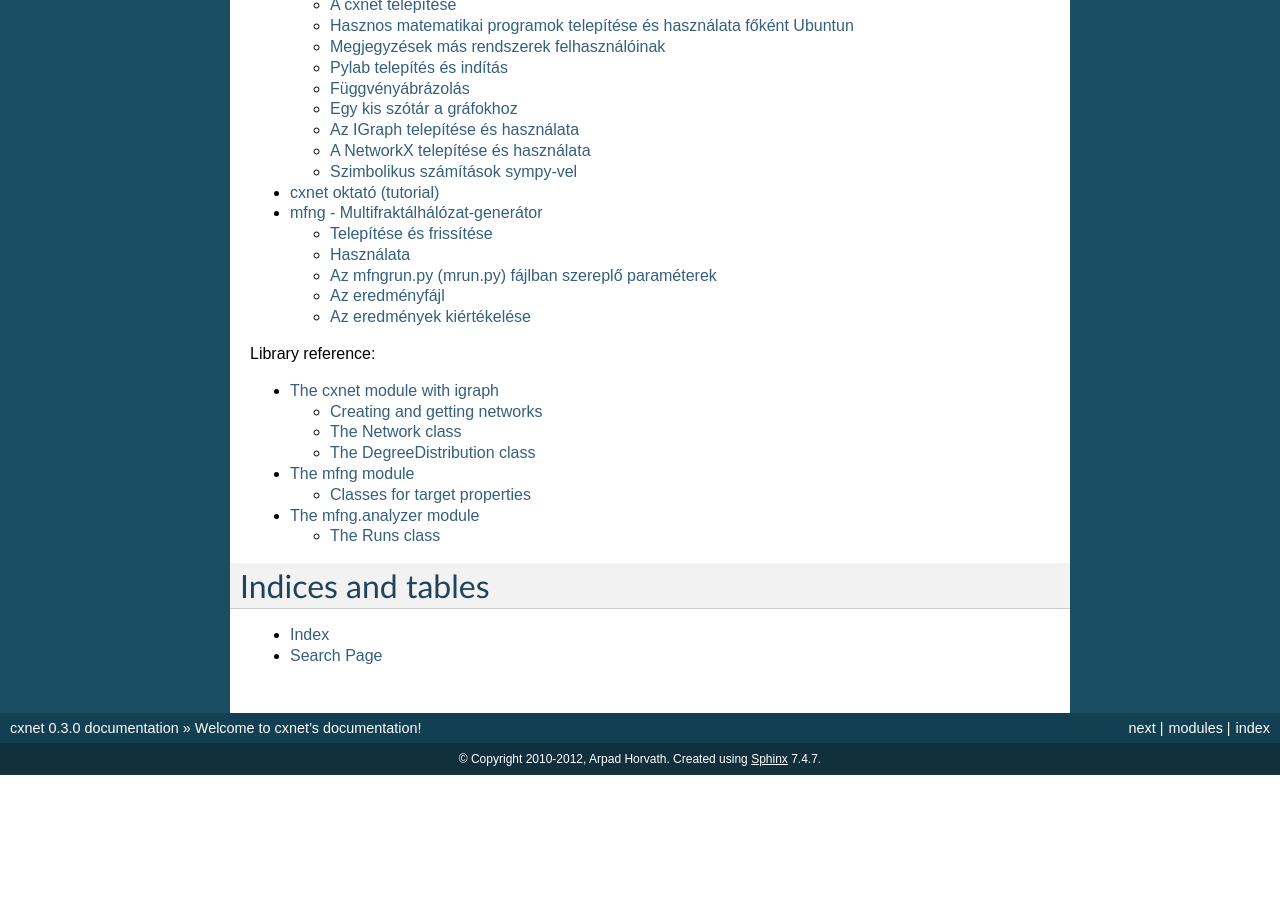
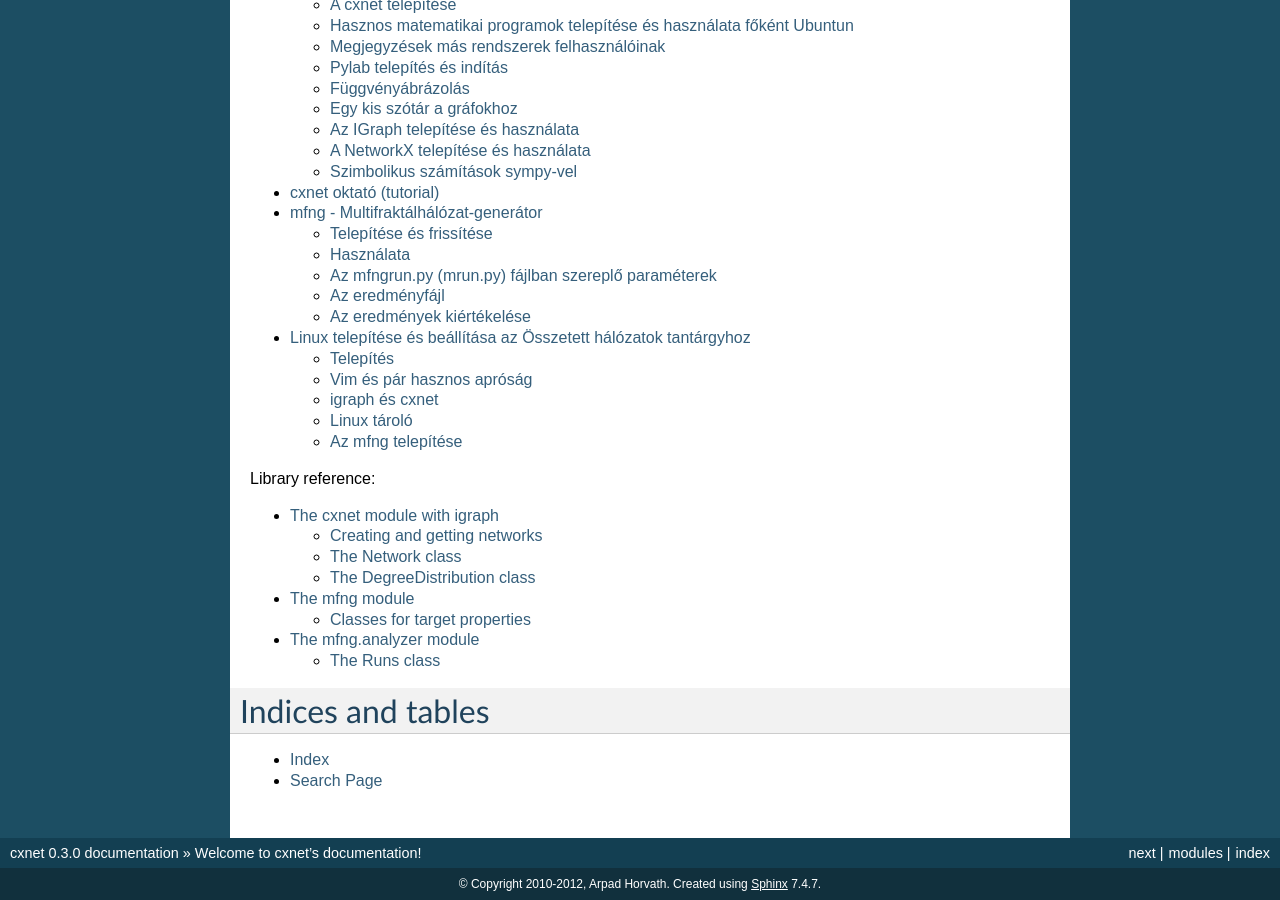
Before and after one commit to horvatha/cxnet, a Sphinx documentation site: the page built from doc/index.txt, in a window 1280 px wide and 900 px high, scrolled down 617 px. Built offline with Sphinx 7.4.7, drawn with Linux system fonts in a browser that asks for light colours; formulas are drawn with MathJax 3; before the commit the page ends 1392 px from its top, so only the background shows below that; part of the change alters nothing that is shown.

```diff
--- a/doc/index.txt
+++ b/doc/index.txt
@@ -22,6 +22,7 @@ Contents:
    install_hu
    tutorial_hu
    mfng_hu
+   ubuntu12.04-kezdet
 
 Library reference:
 
--- /dev/null
+++ b/doc/ubuntu12.04-kezdet.txt
@@ -0,0 +1,136 @@
+===================================================================
+Linux telepítése és beállítása az Összetett hálózatok tantárgyhoz
+===================================================================
+
+Telepítés
+===========
+
+A legtöbb általunk használt program fut Windows alatt is, de nem tudok/fogok
+sokat segíteni a telepítésükben.
+
+Az Ubuntu 12.04-es verzióját fogjuk használni, amit nagyon-nagyon ajánlott
+otthon is telepíteni. A régebbi verziók alatt nehezebb az igraph0.6 telepítése.
+Lehet telepíteni külön partícióra, így a leggyorsabb.  Ilyenkor telepítéskor
+felismeri, hogy van telepítve Windows a gépen, és az indítómenüben (grub) ki
+lehet választani, melyik induljon. Ha valaki nem akar külön partíciót
+létrehozni, akkor lehet virtuális gépként Vitrualbox vagy VMware alá
+telepíteni, de a Wubi is remek lehetőség. A Wubi esetén úgy települ az Ubuntu,
+mint egy Windowsos program, és úgy is lehet eltávolítani. A Windows
+indítómenüjében lehet kiválasztani melyik induljon. Természetesen
+virtuális gépként és Wubiként lassabban fut, mintha saját partíciója
+lenne.
+
+Számunkra elegendő 5 GB a Linuxnak, de érdemesebb legalább 8 -- 10 GB-ot
+rászánni, hátha más dolgokat is telepítenének később. (Például, ha a
+Linux alkalmazása szabadon választható tárgyat felveszik majd.)
+
+A http://ubuntu.hu/letoltes/ubuntu oldalról letölthető telepítő CD-k. A Desktop
+változatot érdemes leszedni.  LiveCD-ként is használhatóak: telepítés előtt ki
+lehet próbálni, hogy mire számíthatunk. Ehhez hagyni kell a gépet, hogy a
+telepítő CD-ről boot-oljon.  Így ki lehet azt is próbálni, milyen hardvereket
+ismer fel.
+
+Számunkra az Ubuntu változatai teljesen egyenértékűek, tehát a
+Kubuntu vagy gyengébb gépekre az Xubuntu, Lubuntu is megfelelő.
+
+
+Vim és pár hasznos apróság
+============================================
+
+Pár hasznos kis program telepítése. A Vimet fogjuk használni programírásra,
+szövegszerkesztésre.  Majd meglájuk, hogy sokszor milyen hasznos lesz. ::
+
+    sudo apt-get install vim mc terminator
+
+Ha van idejük gyakorolni a Vim-et, akkor csak ennyit kell beírni a
+parancssorba.  ::
+
+    vimtutor
+
+Nagyon ajánlott egyszer-kétszer végigcsinálni. A Vim nagyon jó
+szövegszerkesztő, de tanulni kell ahhoz, hogy kényelmesen használható legyen. A
+vimtutorból még talán nem fog látszani milyen jó, de félév közben remélem
+meggyőződnek róla.
+
+De azért pihenjenek is!
+
+igraph és cxnet
+=============================
+
+Pár hasznos program telepítése Pythonhoz. Az ipython egy továbbfejlesztett
+python parancssor (shell). A matplotlibbel együtt lehetővé teszi, hogy
+interaktív módon ábrázoljuk függvényeket. ::
+
+    sudo apt-get install ipython python-matplotlib
+
+Az igraph0.6 telepítése.
+Az igraph egy nagytudású gráf/hálózat elemző program. ::
+
+    sudo add-apt-repository ppa:igraph
+    sudo apt-get update
+    sudo apt-get install python-igraph
+
+A git verziókezelő rendszer telepítése. Ezt gyakran fogjuk használni. ::
+
+    sudo apt-get install git gitk
+
+A cxnet telepítése. A cxnet az igraphra és a matplotlibre épülő programcsomag. ::
+
+    sudo apt-get install python-apt python-setuptools
+    git clone http://github.com/horvatha/cxnet
+    cd cxnet
+    sudo python setup.py develop
+
+Linux tároló
+================
+
+Ha klónozzuk a linux tárolót, akkor a Linux parancssorában (bash)
+megjelenik a git tároló állapota (ága). ::
+
+    git clone http://github.com/horvatha/linux
+    vim .bashrc
+
+A Vimben az alsó sorba megyünk. Ehhez elég nagy G-t nyomni. i gombbal beszúró
+üzemmódba váltunk (o gomb még jobb), és írjuk be a következőt az utolsó
+sor után::
+
+    source ~/linux/bashrc
+
+Utána mentéssel együtt kiléphetünk a :wq (write + quit) paranccsal.
+
+Ha új terminált nyitunk, és belépünk a linux könyvtárba, akkor mutatja,
+hogy a master ágon (branch) vagyunk::
+
+    cd linux
+
+Mostantól bármikor új shellt indítunk (az új terminál nyitásakor ezt
+tettük), a fenti viselkedés érvényesül.
+
+Ez a művelet elérhetővé tesz egy halom rövidített utasításnevet
+(alias-t) és pár magyar nyelvű leírást a linux könyvtárban.
+Hogy pontosan milyen utasítások érhetőek el, megnézhetjük a bashrc
+fájlban. ::
+
+    vim ~/linux/bashrc
+
+Például az lt utasítás ugyanúgy viselkedik, mintha azt írnánk, hogy
+"ls -ltr" (idézőjelek nélkül). Azaz részletes listát ad a fájlokról
+(-l), úgy hogy idő szerint (-t) fordított sorrendbe rendez (-r). Azaz a
+legutóbb szerkesztett fájlok lesznek a legvégén. A "cx fájlnév" utasítás
+futtatási jogot ad mindenkinek a fájlra.
+
+Az mfng telepítése
+===================
+
+A multifraktál hálózatgeneráló (MFNG) telepítése hasonlít a cxnet-éhez,
+csupán egy C++ fájlt kell még lefordítani::
+
+    git clone http://github.com/horvatha/mfng
+    cd mfng
+    sudo python setup.py develop
+    cd scripts
+    make iterate
+
+Az mfng használatához az iterate fájlnak benne kell lennie az útvonalban
+($PATH változó). Ez azonban teljesül, ha a linux könyvtárat felraktuk,
+és a .basrc-be beraktuk a fent említett sort.
```
Also changed, not shown: doc/img/degree_distribution.png (added), doc/img/logo.png (added), doc/img/neighbors_of_firefox.png (added), doc/mfng/2000_001_002_energy_list.png (added), doc/mfng/2000_001_divs_list.png (added), doc/mfng/3500_001degdist.png (added).
